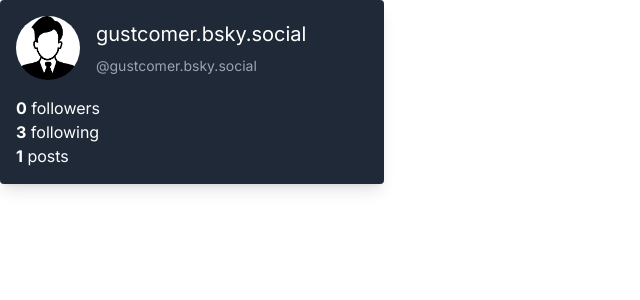
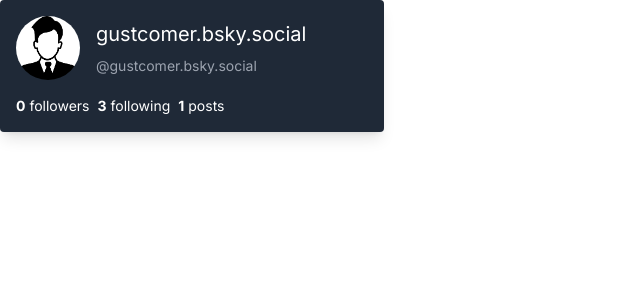
Before and after one commit to gustcomer/react-designpatterns-incineration, a Next.js app: page /experiments/009-user-card-from-bluesky in a window 1280 px wide. Shown: the top 300 px of the page, without its empty margins (0-640 px from the left). Built offline with nearby package versions, Linux system fonts and the light colour scheme.

Commit message:
feat: improve UserCard from bluesky

```diff
--- a/src/components/user-bsky/UserCard.tsx
+++ b/src/components/user-bsky/UserCard.tsx
@@ -23,10 +23,10 @@ const UserCard: React.FC<UserCardProps> = ({ user: {username, profileImage, hand
           <p className="text-gray-400 text-sm">@{handle}</p>
         </div>
       </div>
-      <div className="mt-4">
-        <p><span className="font-bold">{followers}</span> followers</p>
-        <p><span className="font-bold">{following}</span> following</p>
-        <p><span className="font-bold">{posts}</span> posts</p>
+      <div className="mt-4 flex text-sm">
+        <p className=""><span className="font-bold">{followers}</span> followers</p>
+        <p className="ml-2"><span className="font-bold">{following}</span> following</p>
+        <p className="ml-2"><span className="font-bold">{posts}</span> posts</p>
       </div>
     </div>
   );
```
